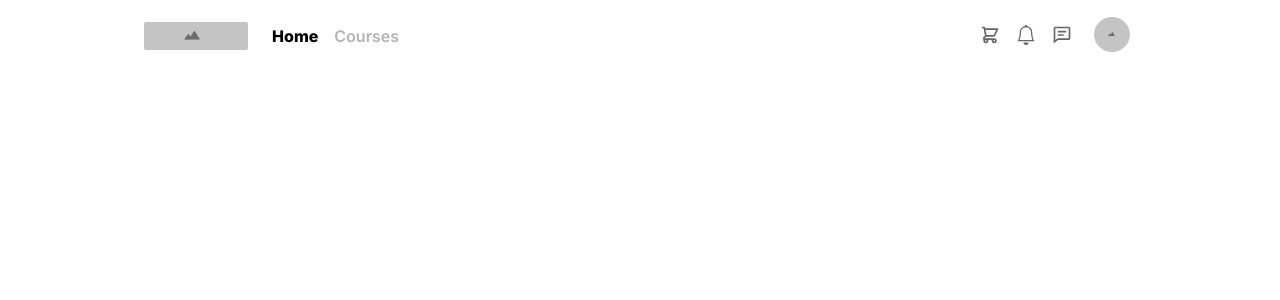
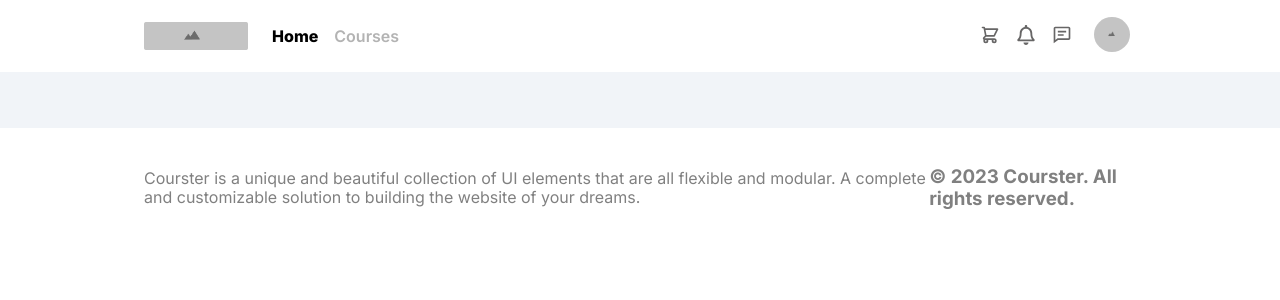
Before and after one commit to alejooroncoy/educational-platform, a React (Vite) app: page / in a window 1280 px wide. Shown: the top 300 px of the page. Built offline with nearby package versions, Linux system fonts and the light colour scheme.

Commit message:
feat: Update Header, add Footer and Curve 👨‍💻✨

```diff
--- /dev/null
+++ b/src/components/Curve.jsx
@@ -0,0 +1,19 @@
+const Curve = ({ rotate, color, bgColor }) => {
+  return (
+    <div className="curve-container">
+      <svg
+        xmlns="http://www.w3.org/2000/svg"
+        viewBox="0 0 1000 100"
+        className={"curve".concat(rotate ? " curve--rotate" : "")}
+        style={{
+          fill: color || "#000",
+          backgroundColor: bgColor || "transparent",
+        }}
+      >
+        <path d="M 0 0 c 0 0 200 50 500 50 s 500 -50 500 -50 v 101 h -1000 v -100 z"></path>
+      </svg>
+    </div>
+  );
+};
+
+export default Curve;
--- a/src/components/sections/Footer.jsx
+++ b/src/components/sections/Footer.jsx
@@ -1,5 +1,146 @@
+import { FaFacebookF } from "react-icons/fa";
+import { BsTwitter } from "react-icons/bs";
+import { AiOutlineGooglePlus } from "react-icons/ai";
+import { Link } from "react-router-dom";
+import Curve from "../Curve";
+
 const Footer = () => {
-  return <footer>Footer</footer>;
+  return (
+    <footer className="footer">
+      <Curve rotate color="#e2e8f0" />
+      <nav className="nav nav--footer">
+        <div className="nav-container nav-container--footer">
+          <p className="nav__about">
+            <span className="nav__about nav__about--courses">Courster</span> is
+            a unique and beautiful collection of UI elements that are all
+            flexible and modular. A complete and customizable solution to
+            building the website of your dreams.
+          </p>
+
+          <ul className="menu menu--footer" aria-label="Company">
+            <li className="menu__item">
+              <Link
+                className="menu__item__link menu__item__link--footer"
+                href="#"
+              >
+                Profile
+              </Link>
+            </li>
+            <li className="menu__item">
+              <Link
+                className="menu__item__link menu__item__link--footer"
+                href="#"
+              >
+                Settings
+              </Link>
+            </li>
+            <li className="menu__item">
+              <Link
+                className="menu__item__link menu__item__link--footer"
+                href="#"
+              >
+                Billing
+              </Link>
+            </li>
+            <li className="menu__item">
+              <Link
+                className="menu__item__link menu__item__link--footer"
+                href="#"
+              >
+                Notifications
+              </Link>
+            </li>
+          </ul>
+          <ul className="menu menu--footer" aria-label="About">
+            <li className="menu__item">
+              <Link
+                className="menu__item__link menu__item__link--footer"
+                href="#"
+              >
+                Services
+              </Link>
+            </li>
+            <li className="menu__item">
+              <Link
+                className="menu__item__link menu__item__link--footer"
+                href="#"
+              >
+                Contact
+              </Link>
+            </li>
+            <li className="menu__item">
+              <Link
+                className="menu__item__link menu__item__link--footer"
+                href="#"
+              >
+                Careers
+              </Link>
+            </li>
+          </ul>
+          <ul className="menu menu--footer" aria-label="Company">
+            <li className="menu__item">
+              <Link
+                className="menu__item__link menu__item__link--footer"
+                href="#"
+              >
+                Terms
+              </Link>
+            </li>
+            <li className="menu__item">
+              <Link
+                className="menu__item__link menu__item__link--footer"
+                href="#"
+              >
+                Privacy
+              </Link>
+            </li>
+            <li className="menu__item">
+              <Link
+                className="menu__item__link menu__item__link--footer"
+                href="#"
+              >
+                Support
+              </Link>
+            </li>
+          </ul>
+
+          <section className="nav__contact">
+            <div className="nav__contact-container">
+              <h3 className="nav__contact__copyright">
+                © 2023 Courster. All rights reserved.
+              </h3>
+              <ul className="menu menu--footer menu--footer-socials-networks">
+                <li className="menu__item">
+                  <Link
+                    className="menu__item__link menu__item__link--footer"
+                    href="#"
+                  >
+                    <FaFacebookF size={20} color="#a0aec0ff" />
+                  </Link>
+                </li>
+                <li className="menu__item">
+                  <Link
+                    className="menu__item__link menu__item__link--footer"
+                    href="#"
+                  >
+                    <BsTwitter size={20} color="#a0aec0ff" />
+                  </Link>
+                </li>
+                <li className="menu__item">
+                  <Link
+                    className="menu__item__link menu__item__link--footer"
+                    href="#"
+                  >
+                    <AiOutlineGooglePlus size={25} color="#a0aec0ff" />
+                  </Link>
+                </li>
+              </ul>
+            </div>
+          </section>
+        </div>
+      </nav>
+    </footer>
+  );
 };
 
 export default Footer;
--- a/src/components/sections/Header.jsx
+++ b/src/components/sections/Header.jsx
@@ -1,6 +1,6 @@
 import { Link, NavLink } from "react-router-dom";
 import { HiOutlineShoppingCart } from "react-icons/hi";
-import { BsBell } from "react-icons/bs";
+import { FaRegBell } from "react-icons/fa";
 import { FiMenu } from "react-icons/fi";
 import { BiCommentDetail } from "react-icons/bi";
 import Logo from "../../assets/img/logo.png";
@@ -69,7 +69,7 @@ const Header = () => {
             </li>
             <li>
               <Link to="#">
-                <BsBell size={20} color="#676666" />
+                <FaRegBell size={20} color="#676666" />
               </Link>
             </li>
             <li>
```
